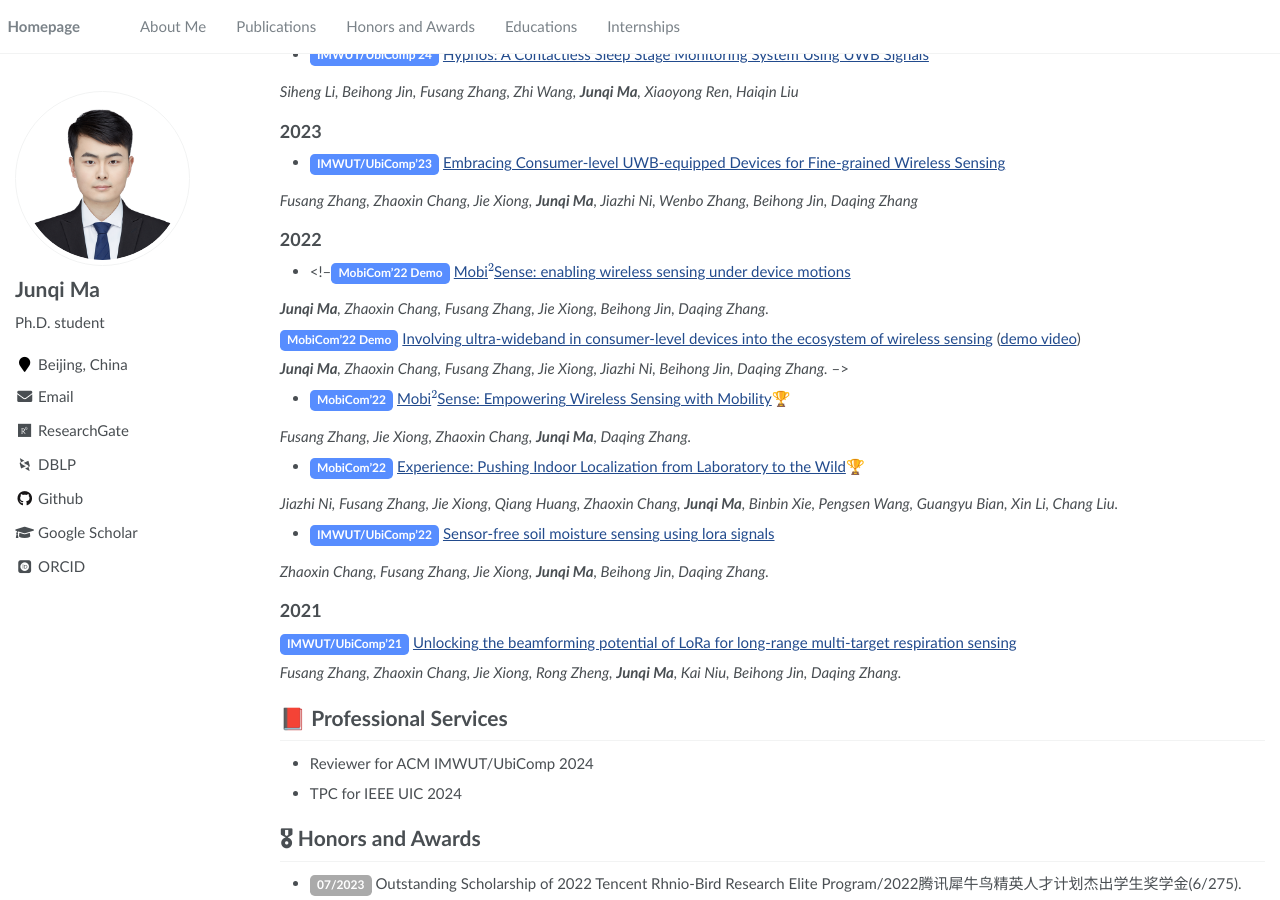
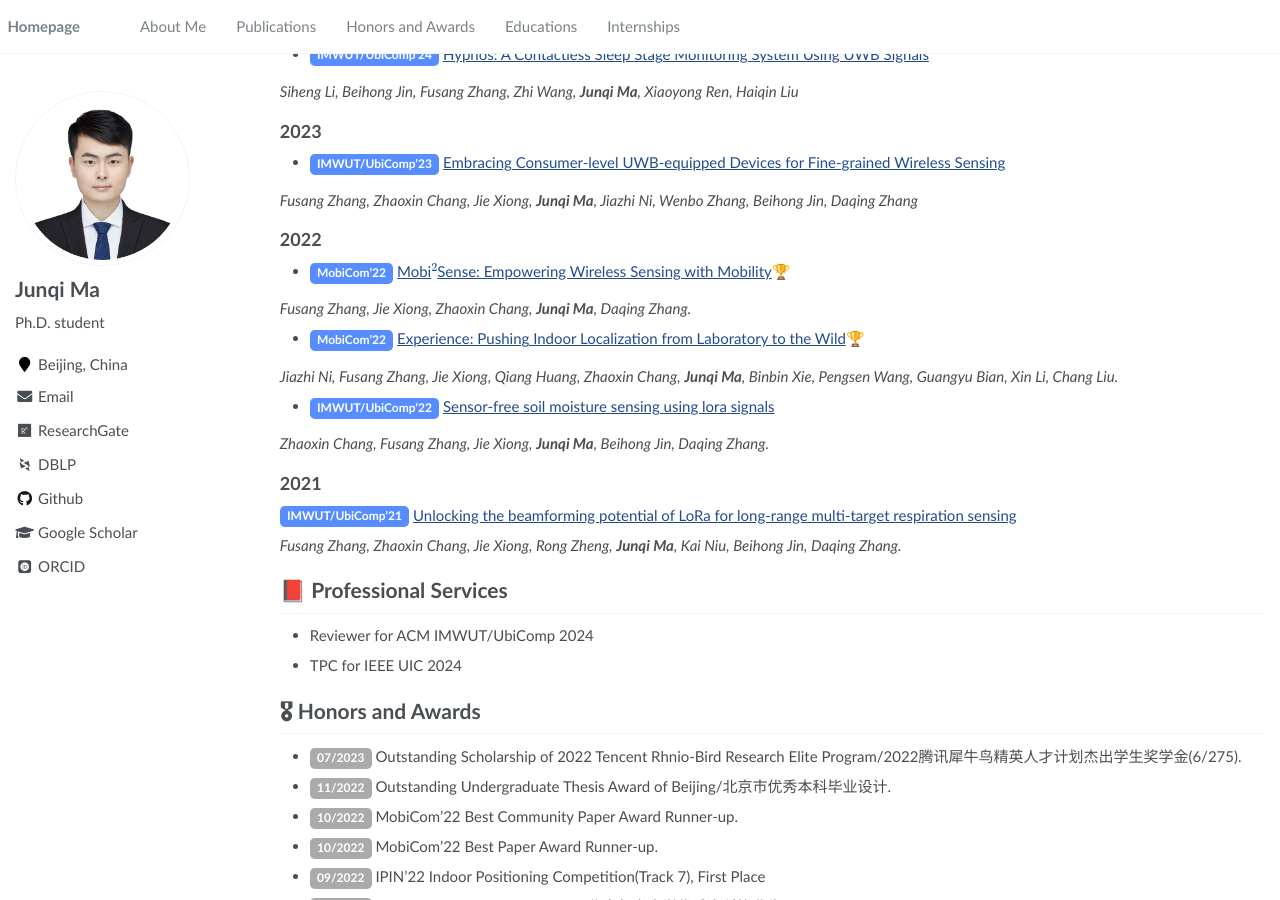
Before and after one commit to junqi-ma/junqi-ma.github.io, a Jekyll site: the page built from _pages/about.md, in a window 1280 px wide and 900 px high, scrolled down 662 px. Built offline with Jekyll 4.4.1, drawn with Linux system fonts in a browser that asks for light colours; some web fonts are replaced; formulas are drawn with MathJax 3.

Commit message:
Update about.md

```diff
--- a/_pages/about.md
+++ b/_pages/about.md
@@ -86,7 +86,7 @@ I am a third-year Ph.D. student at Institute of Software, Chinese Academy of Sci
 
 ## 2022
 
-- <!--<span class = 'label label-conf'>MobiCom'22 Demo</span> [Mobi$^2$Sense: enabling wireless sensing under device motions](https://dl.acm.org/doi/abs/10.1145/3495243.3558748)
+<!--<span class = 'label label-conf'>MobiCom'22 Demo</span> [Mobi$^2$Sense: enabling wireless sensing under device motions](https://dl.acm.org/doi/abs/10.1145/3495243.3558748)
 
 ***Junqi Ma**, Zhaoxin Chang, Fusang Zhang, Jie Xiong, Beihong Jin, Daqing Zhang.*
 
```
